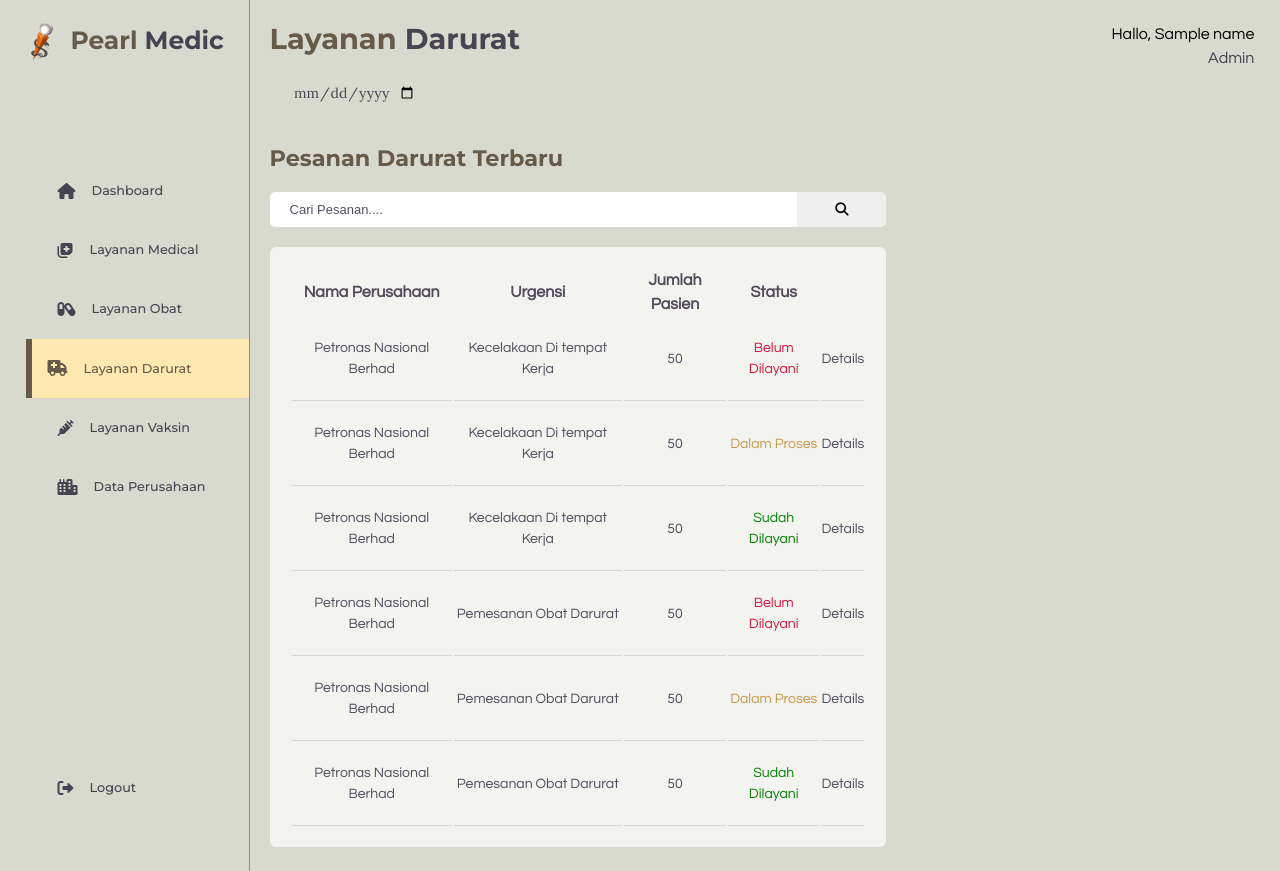
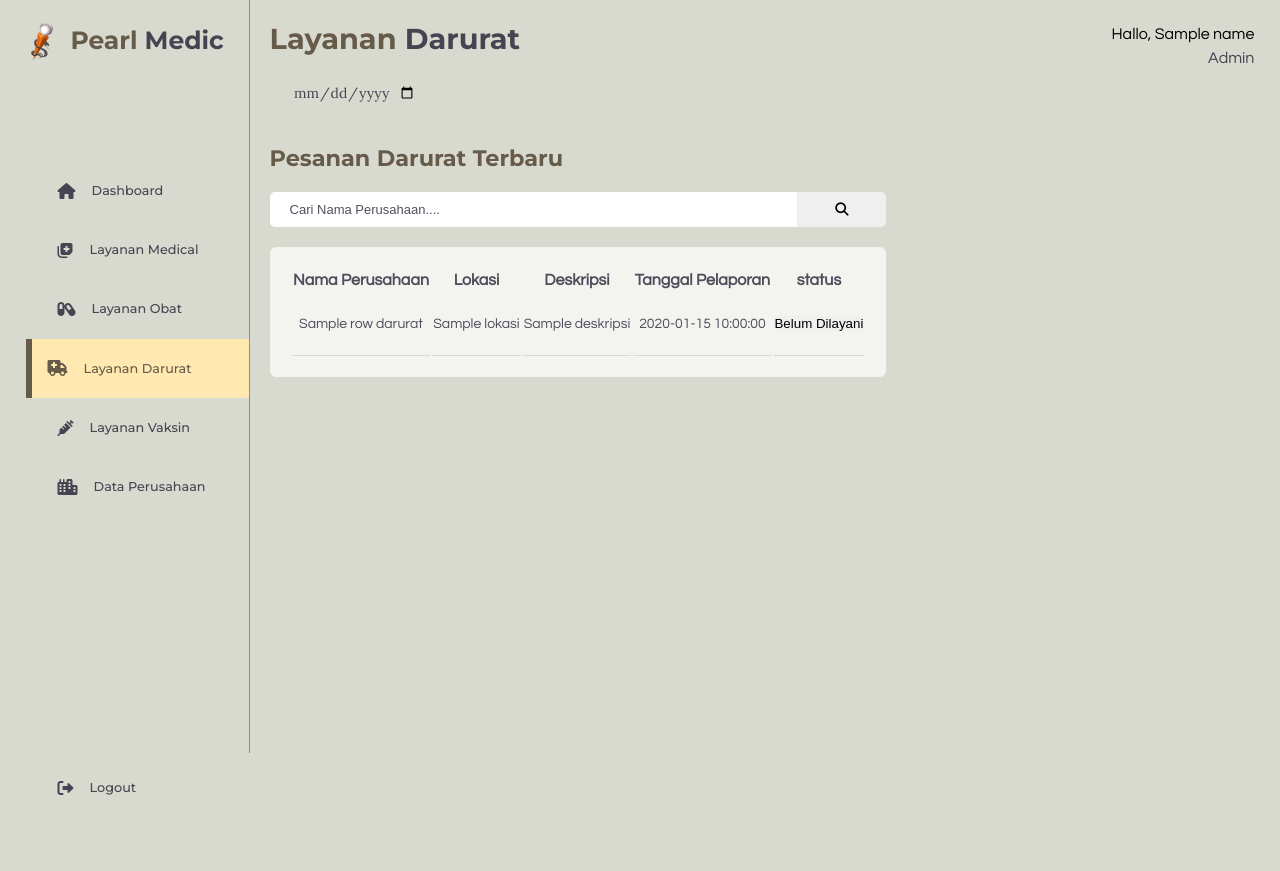
Before and after one commit to AbielB/pearlMedic_PKL, a CodeIgniter 4 app: template app/Views/admin/darurat.php in a window 1280 px wide. After the commit the page ends 795 px from the top, so only its background shows below. Run offline with PHP 8.4 and a stand-in for CodeIgniter, Linux system fonts and the light colour scheme; the template is opened without the code that fills it: most values are stand-ins (such as "Sample title", 1, 10 or a date in 2020); some libraries are stand-ins or nearby versions.

Commit message:
medical and darurat

```diff
--- a/app/Config/Routes.php
+++ b/app/Config/Routes.php
@@ -48,6 +48,7 @@ $routes->get('/admin/Logout', 'AdminControl::Logout');
 $routes->post('/admin/PostEdit', 'AdminControl::PostEdit');
 $routes->post('/admin/BuatPerusahaan', 'AdminControl::BuatPerusahaan');
 $routes->post('/admin/AjaxMedical', 'Ajax::Medical');
+$routes->post('/admin/AjaxDarurat', 'Ajax::Darurat');
 
 $routes->post('/login', 'Home::login');
 $routes->get('/pages', 'Pages::index');
--- a/app/Views/admin/darurat.php
+++ b/app/Views/admin/darurat.php
@@ -77,63 +77,53 @@
             <!-- Layanan Terbaru -->
             <div class="orderterbaru">
                 <h2>Pesanan Darurat Terbaru </h2>
-                <div class="search">
-                    <input type="text" name="search" id="search" placeholder="Cari Pesanan....">
-                    <button type="submit" name="submit" id="submit"><i class="fa-solid fa-search"></i></button>
-                </div>
+                <form action="" method="GET">
+                    <div class="search">
+
+                        <input type="text" name="search" id="search" placeholder="Cari Nama Perusahaan....">
+                        <button type="submit" name="submit" id="submit"><i class="fa-solid fa-search"></i></button>
+
+                    </div>
+                </form>
                 <table>
                     <thead>
                         <tr>
                             <th>Nama Perusahaan</th>
-                            <th>Urgensi</th>
-                            <th>Jumlah Pasien</th>
-                            <th>Status</th>
-                            <th></th>
+                            <th>Lokasi</th>
+                            <th>Deskripsi</th>
+                            <th>Tanggal Pelaporan</th>
+                            <th>status</th>
                         </tr>
                     </thead>
                     <tbody>
+                        <?php
+                        foreach ($rowDarurat as $d) {
+                        ?>
                         <tr>
-                            <td>Petronas Nasional Berhad</td>
-                            <td>Kecelakaan Di tempat Kerja</td>
-                            <td>50</td>
-                            <td class="red">Belum Dilayani</td>
-                            <td><a href="#">Details</a></td>
+                            <td><?php echo $d->nama_perusahaan; ?></td>
+                            <td><?php echo $d->lokasi; ?></td>
+                            <td style="max-width: 400px"><?php echo $d->deskripsi; ?></td>
+                            <td><?php echo $d->tanggal_pelaporan; ?></td>
+                            <td>
+                                <select name="status" id="status"
+                                    onchange="statusDarurat(<?php echo $d->id_darurat ?>,this.value)">
+                                    <!-- if status = 1 selected -->
+                                    <option value="1" <?php if ($d->status == 1) {
+                                                                echo "selected";
+                                                            } ?>>Belum Dilayani</option>
+                                    <!-- if status = 2 selected -->
+                                    <option value="2" <?php if ($d->status == 2) {
+                                                                echo "selected";
+                                                            } ?>>Dalam Proses</option>
+                                    <!-- if status = 3 selected -->
+                                    <option value="3" <?php if ($d->status == 3) {
+                                                                echo "selected";
+                                                            } ?>>Selesai</option>
+                                </select>
+                            </td>
                         </tr>
-                        <tr>
-                            <td>Petronas Nasional Berhad</td>
-                            <td>Kecelakaan Di tempat Kerja</td>
-                            <td>50</td>
-                            <td class="yellow">Dalam Proses</td>
-                            <td><a href="#">Details</a></td>
-                        </tr>
-                        <tr>
-                            <td>Petronas Nasional Berhad</td>
-                            <td>Kecelakaan Di tempat Kerja</td>
-                            <td>50</td>
-                            <td class="green">Sudah Dilayani</td>
-                            <td><a href="#">Details</a></td>
-                        </tr>
-                        <tr>
-                            <td>Petronas Nasional Berhad</td>
-                            <td>Pemesanan Obat Darurat</td>
-                            <td>50</td>
-                            <td class="red">Belum Dilayani</td>
-                            <td><a href="#">Details</a></td>
-                        </tr>
-                        <tr>
-                            <td>Petronas Nasional Berhad</td>
-                            <td>Pemesanan Obat Darurat</td>
-                            <td>50</td>
-                            <td class="yellow">Dalam Proses</td>
-                            <td><a href="#">Details</a></td>
-                        </tr>
-                        <tr>
-                            <td>Petronas Nasional Berhad</td>
-                            <td>Pemesanan Obat Darurat</td>
-                            <td>50</td>
-                            <td class="green">Sudah Dilayani</td>
-                            <td><a href="#">Details</a></td>
-                        </tr>
+                        <?php } ?>
+
                     </tbody>
                 </table>
             </div>
@@ -163,6 +153,23 @@
     <!-- BAGIAN KANAN MAIN MENU / DETAILS MENU -->
 
     <script src="./data.js"></script>
+    <script type="text/javascript" src="https://code.jquery.com/jquery-1.7.1.min.js"></script>
+    <script type="text/javascript">
+    function statusDarurat(id, status) {
+        $.ajax({
+            url: "<?= base_url('admin/AjaxDarurat') ?>",
+            type: "POST",
+            data: {
+                id: id,
+                status: status
+            },
+            success: function(data) {
+                alert("Status Berhasil Diubah");
+            }
+        });
+        console.log(id, status)
+    }
+    </script>
 </body>
 
 </html>
```
Also changed, not shown: app/Controllers/AdminControl.php (+26 -1 lines), app/Controllers/Ajax.php (+13 -0 lines), app/Views/admin/obat.php (+13 -18 lines), app/Views/admin/vaksin.php (+14 -19 lines).
